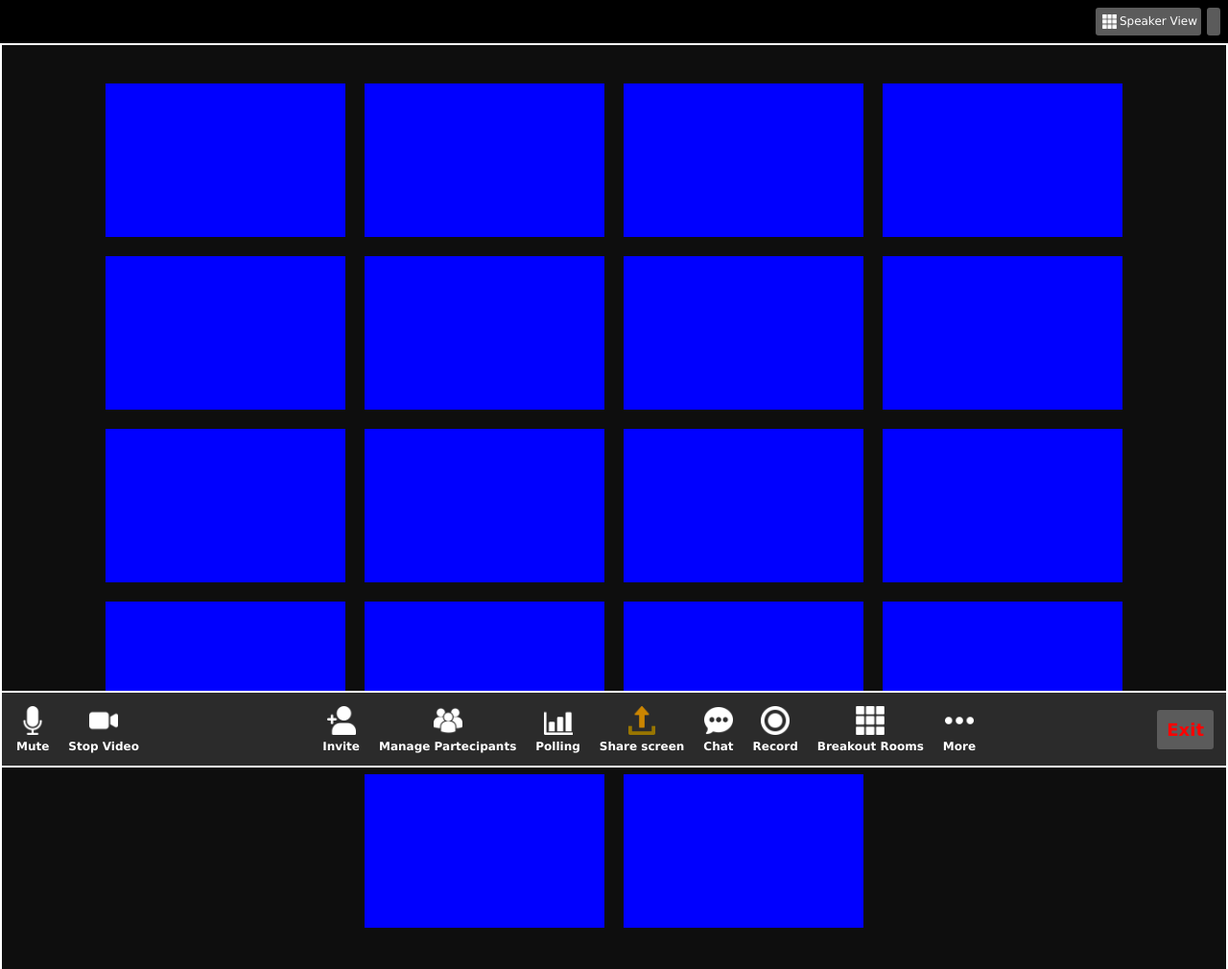
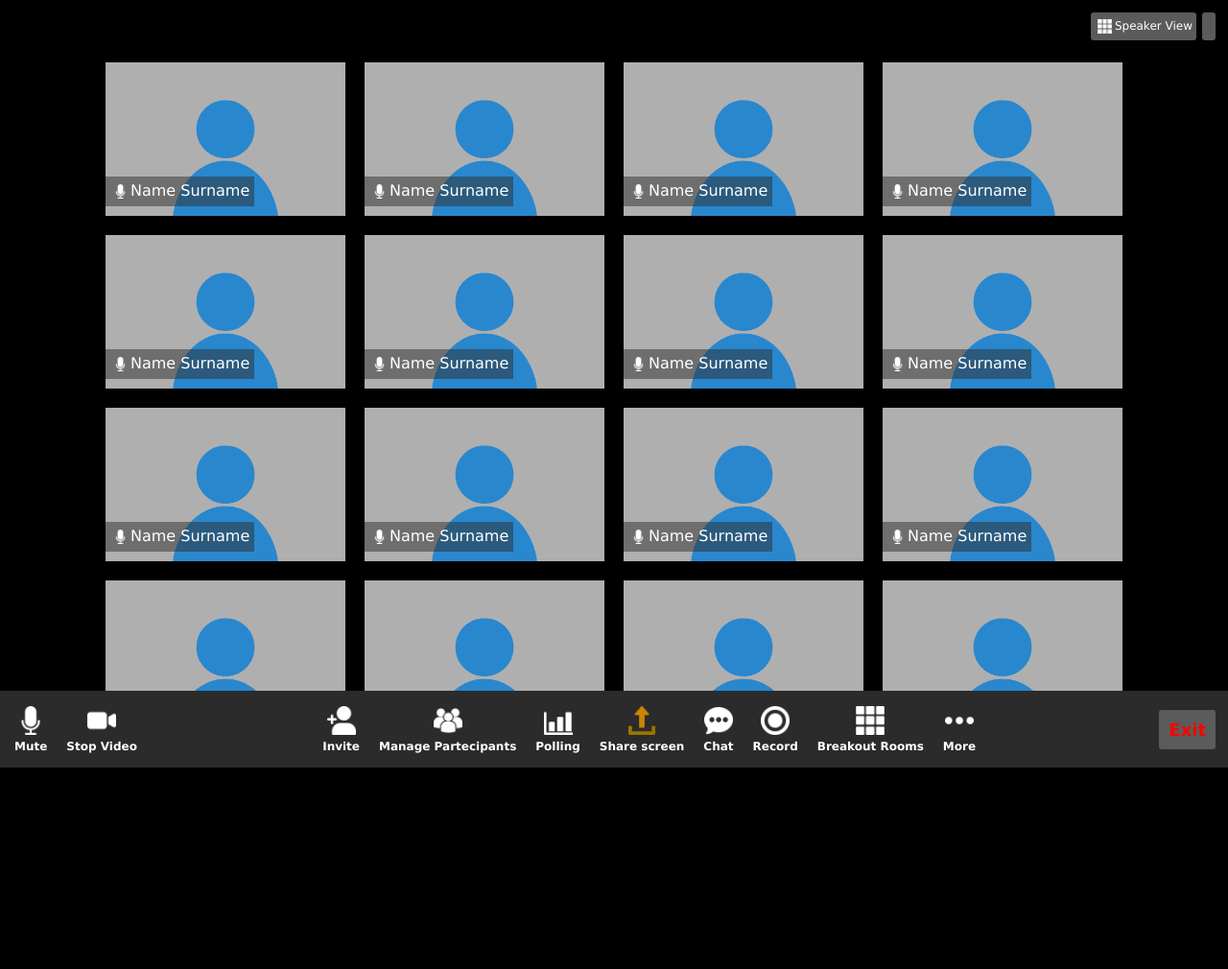
Before and after one commit to tsukigahara/html-css-zoom, a plain HTML site: page index.html in a window 1280 px wide. Shown: the top 1010 px of the page at 96% size. After the commit the page ends 800 px from the top, so only its background shows below. Drawn offline with Linux system fonts and the light colour scheme.

Commit message:
add users img

```diff
--- a/css/style.css
+++ b/css/style.css
@@ -8,7 +8,7 @@
 body {
     display: flex;
     flex-direction: column;
-    background-color: rgb(73, 73, 73);
+    background-color: rgb(0, 0, 0);
     width: 100vw;
     height: 100vh;
     overflow: hidden;
@@ -21,7 +21,7 @@ body {
     height: auto;
     display: flex;
     justify-content: flex-end;
-    padding: 5px;
+    padding: 10px;
 }
 
 .upperbar .button img {
@@ -32,12 +32,12 @@ body {
     filter: invert(100%);
 }
 .conteiner {
-    border: 2px solid white;
-    background-color: rgb(14, 14, 14);
+    /* border: 2px solid white; */
+    background-color: rgb(0, 0, 0);
     width: auto;
     margin: auto;
-    height: 100%;
-    padding: 30px 0;
+    height: 84vh;
+    padding-top: 30px 0 50px 0 ;
 
     display: flex;
     justify-content: center;
@@ -46,7 +46,7 @@ body {
     align-content: flex-start;
 }
 .lowerbar {
-    border: 2px solid white;
+    /* border: 2px solid white; */
     background-color: rgb(43, 43, 43);
     width: 100%;
     min-height: 80px;
@@ -56,8 +56,6 @@ body {
     display: flex;
     align-items: center;
     justify-content: space-between;
-
-
 }
 
 .controls {
@@ -99,8 +97,36 @@ body {
 .user-video {
     width: 250px;
     height: 160px;
-    background-color: blue;
+    background-color: rgb(175, 175, 175);
     margin: 10px;
+    overflow: hidden;
+    position: relative;
+}
+
+.user-video img {
+    max-width: 100%;
+    margin: auto;
+}
+
+.username-stats {
+    position: absolute;
+    min-height: 15px;
+    background-color: rgba(47, 47, 47, 0.5);
+    bottom: 10px;
+    left: 0;
+    color: white;
+    padding: 5px;
+    vertical-align: middle;
+
+
+}
+
+.username-stats img {
+    max-width: 15px;
+    height: auto;
+    vertical-align: middle;
+    margin: 3px;
+    filter: invert(100%);
 }
 
 a {
--- a/index.html
+++ b/index.html
@@ -14,24 +14,88 @@
             <a class="button" href=""><img src="img/zoom-in.png" alt=""></a>
         </div>
         <div class="conteiner">
-            <div class="user-video"></div>
-            <div class="user-video"></div>
-            <div class="user-video"></div>
-            <div class="user-video"></div>
-            <div class="user-video"></div>
-            <div class="user-video"></div>
-            <div class="user-video"></div>
-            <div class="user-video"></div>
-            <div class="user-video"></div>
-            <div class="user-video"></div>
-            <div class="user-video"></div>
-            <div class="user-video"></div>
-            <div class="user-video"></div>
-            <div class="user-video"></div>
-            <div class="user-video"></div>
-            <div class="user-video"></div>
-            <div class="user-video"></div>
-            <div class="user-video"></div>
+            <div class="user-video">
+                <img src="img/blue-user.png" alt="">
+                <span class="username-stats"><img src="img/mic.png" alt="">Name Surname</span>
+            </div>
+            <div class="user-video">
+                <img src="img/blue-user.png" alt="">
+                <span class="username-stats"><img src="img/mic.png" alt="">Name Surname</span>
+            </div>
+            <div class="user-video">
+                <img src="img/blue-user.png" alt="">
+                <span class="username-stats"><img src="img/mic.png" alt="">Name Surname</span>
+            </div>
+            <div class="user-video">
+                <img src="img/blue-user.png" alt="">
+                <span class="username-stats"><img src="img/mic.png" alt="">Name Surname</span>
+            </div>
+            <div class="user-video">
+                <img src="img/blue-user.png" alt="">
+                <span class="username-stats"><img src="img/mic.png" alt="">Name Surname</span>
+            </div>
+            <div class="user-video">
+                <img src="img/blue-user.png" alt="">
+                <span class="username-stats"><img src="img/mic.png" alt="">Name Surname</span>
+            </div>
+            <div class="user-video">
+                <img src="img/blue-user.png" alt="">
+                <span class="username-stats"><img src="img/mic.png" alt="">Name Surname</span>
+            </div>
+            <div class="user-video">
+                <img src="img/blue-user.png" alt="">
+                <span class="username-stats"><img src="img/mic.png" alt="">Name Surname</span>
+            </div>
+            <div class="user-video">
+                <img src="img/blue-user.png" alt="">
+                <span class="username-stats"><img src="img/mic.png" alt="">Name Surname</span>
+            </div>
+            <div class="user-video">
+                <img src="img/blue-user.png" alt="">
+                <span class="username-stats"><img src="img/mic.png" alt="">Name Surname</span>
+            </div>
+            <div class="user-video">
+                <img src="img/blue-user.png" alt="">
+                <span class="username-stats"><img src="img/mic.png" alt="">Name Surname</span>
+            </div>
+            <div class="user-video">
+                <img src="img/blue-user.png" alt="">
+                <span class="username-stats"><img src="img/mic.png" alt="">Name Surname</span>
+            </div>
+            <div class="user-video">
+                <img src="img/blue-user.png" alt="">
+                <span class="username-stats"><img src="img/mic.png" alt="">Name Surname</span>
+            </div>
+            <div class="user-video">
+                <img src="img/blue-user.png" alt="">
+                <span class="username-stats"><img src="img/mic.png" alt="">Name Surname</span>
+            </div>
+            <div class="user-video">
+                <img src="img/blue-user.png" alt="">
+                <span class="username-stats"><img src="img/mic.png" alt="">Name Surname</span>
+            </div>
+            <div class="user-video">
+                <img src="img/blue-user.png" alt="">
+                <span class="username-stats"><img src="img/mic.png" alt="">Name Surname</span>
+            </div>
+            <div class="user-video">
+                <img src="img/blue-user.png" alt="">
+                <span class="username-stats"><img src="img/mic.png" alt="">Name Surname</span>
+            </div>
+            <div class="user-video">
+                <img src="img/blue-user.png" alt="">
+                <span class="username-stats"><img src="img/mic.png" alt="">Name Surname</span>
+            </div>
+            <div class="user-video">
+                <img src="img/blue-user.png" alt="">
+                <span class="username-stats"><img src="img/mic.png" alt="">Name Surname</span>
+            </div>
+            <div class="user-video">
+                <img src="img/blue-user.png" alt="">
+                <span class="username-stats"><img src="img/mic.png" alt="">Name Surname</span>
+            </div>
+
+
         </div>
         <div class="lowerbar">
             <div class="controls">
```
Also changed, not shown: img/blue-user.png (added).
